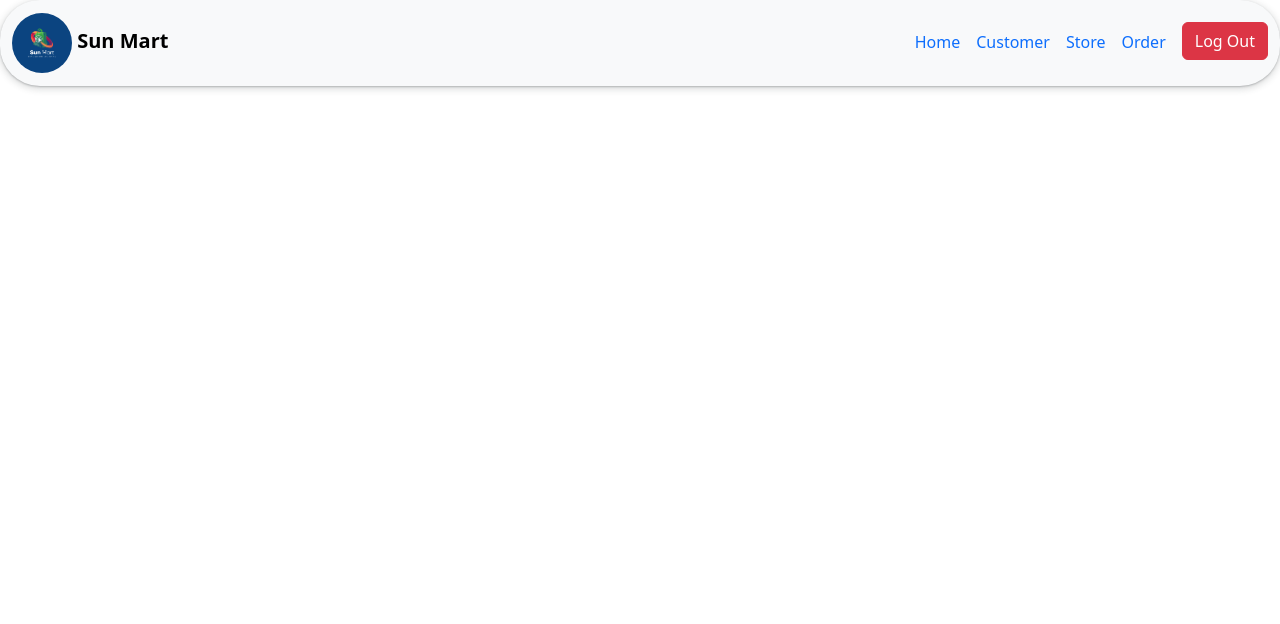
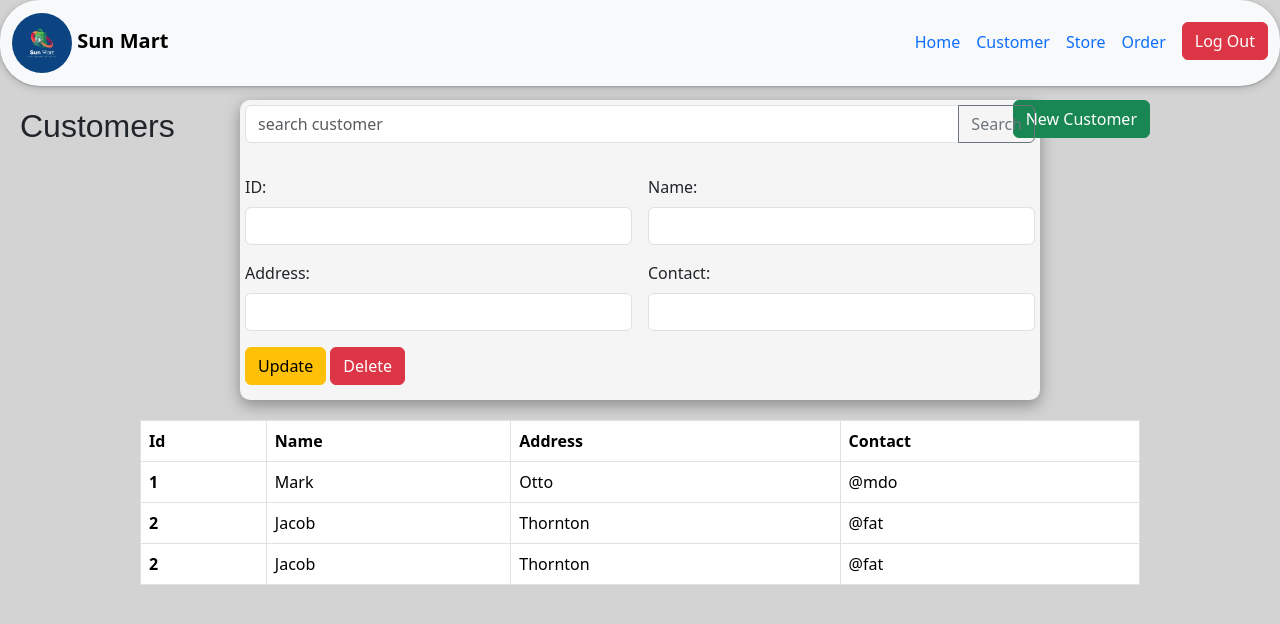
Before and after one commit to UvinduV/Assignment-06, a plain HTML site: page index.html in a window 1280 px wide. Drawn offline with nearby package versions, Linux system fonts and the light colour scheme.

Commit message:
add customer page

```diff
--- a/index.html
+++ b/index.html
@@ -58,7 +58,7 @@
         }
 
         /*-home-*/
-        #home-sec{
+        body{
             background: lightgray;
         }
         #home-sec>#sidebtn{
@@ -83,13 +83,13 @@
             top: 10px;
 
         }
-        #div1{
+        #sidebtn>a>#div1{
             opacity: 1;
         }
-        #div2{
+        #sidebtn>a>#div2{
             opacity: 75%;
         }
-        #div3{
+        #sidebtn>a>#div3{
             opacity: 50%;
         }
         .BtnManage>h4{
@@ -108,14 +108,11 @@
             opacity: 1;
 
         }
-
         #home-sec>h2{
             text-decoration-style: dashed;
             position: absolute;
             top: 550px;
             right: 30px;
-
-
         }
         #home-sec>h1{
             font-size: 250px;
@@ -129,6 +126,40 @@
         }
         .card-body{
             box-shadow: rgba(0, 0, 0, 0.25) 0px 14px 28px, rgba(0, 0, 0, 0.22) 0px 10px 10px;
+        }
+
+        /*-customer-*/
+        #customerSearch{
+            width: 800px;
+            height: 300px;
+            border-radius: 10px;
+            background: whitesmoke;
+            position: absolute;
+            top: 100px;
+            left: 0;
+            right: 0;
+            margin: auto;
+            padding: 5px;
+            box-shadow: rgba(0, 0, 0, 0.35) 0px 5px 15px;
+        }
+        #newCust{
+            position: absolute;
+            top: 100px;
+            right: 130px;
+            margin: auto;
+        }
+        #custTable{
+            width: 1000px;
+            position: absolute;
+            top: 420px;
+            left: 0;
+            right: 0;
+            margin: auto;
+        }
+        #form-tittle{
+            position: absolute;
+            left: 20px;
+            font-family: sans-serif;
         }
 
 
@@ -147,7 +178,7 @@
                     <span class="nav-link" id="nav-home">Home</span>
                 </li>
                 <li class="nav-item">
-                    <span class="nav-link" href="customer.html">Customer</span>
+                    <span class="nav-link" id="nav-customer">Customer</span>
                 </li>
                 <li class="nav-item">
                     <span class="nav-link" href="store.html">Store</span>
@@ -198,9 +229,9 @@
 
 <!--home-sec-->
 <section id="home-sec">
-    <h1>
+    <!--<h1>
         Sun Mart
-    </h1>
+    </h1>-->
     <br>
     <br>
     <div class="container text-center">
@@ -267,8 +298,121 @@
 
 </section>
 
-<!---->
+<!--customer-page-->
+<section id="customer-sec">
+    <div id="form-tittle">
+        <h1>Customers</h1>
+    </div>
 
+    <div id="customerSearch">
+        <form class="row g-3">
+            <div class="input-group mb-3">
+                <input type="text" class="form-control" placeholder="search customer" aria-label="search" aria-describedby="button-addon2">
+                <button class="btn btn-outline-secondary" type="button" id="button-addon2">Search</button>
+            </div>
+
+            <div class="col-md-6">
+                <label for="custID" class="form-label">ID:</label>
+                <input type="text" class="form-control" id="custID">
+            </div>
+            <div class="col-md-6">
+                <label for="custName" class="form-label">Name:</label>
+                <input type="text" class="form-control" id="custName">
+            </div>
+            <div class="col-md-6">
+                <label for="custAddress" class="form-label">Address:</label>
+                <input type="text" class="form-control" id="custAddress">
+            </div>
+            <div class="col-md-6">
+                <label for="custContct" class="form-label">Contact:</label>
+                <input type="text" class="form-control" id="custContct">
+            </div>
+
+            <div class="col-12">
+                <button type="button" class="btn btn-warning">Update</button>
+                <button type="button" class="btn btn-danger">Delete</button>
+            </div>
+        </form>
+    </div>
+
+    <div id="newCust">
+
+        <!-- Button trigger modal -->
+        <button type="button" class="btn btn-success" data-bs-toggle="modal" data-bs-target="#exampleModal">
+            New Customer
+        </button>
+
+        <!-- Modal -->
+        <div class="modal fade" id="exampleModal" tabindex="-1" aria-labelledby="exampleModalLabel" aria-hidden="true">
+            <div class="modal-dialog">
+                <div class="modal-content">
+                    <div class="modal-header">
+                        <h1 class="modal-title fs-5" id="exampleModalLabel">Customer Register</h1>
+                        <button type="button" class="btn-close" data-bs-dismiss="modal" aria-label="Close"></button>
+                    </div>
+
+                    <div class="modal-body">
+                        <div class="mb-3">
+                            <label for="Id" class="form-label">ID:</label>
+                            <input type="text" class="form-control" id="Id" placeholder="">
+                        </div>
+                        <div class="mb-3">
+                            <label for="Name" class="form-label">Name:</label>
+                            <input type="text" class="form-control" id="Name" placeholder="">
+                        </div>
+                        <div class="mb-3">
+                            <label for="Address" class="form-label">Address:</label>
+                            <input type="text" class="form-control" id="Address" placeholder="">
+                        </div>
+                        <div class="mb-3">
+                            <label for="Contact" class="form-label">Contact:</label>
+                            <input type="text" class="form-control" id="Contact" placeholder="">
+                        </div>
+                    </div>
+
+                    <div class="modal-footer">
+                        <button type="button" class="btn btn-secondary" data-bs-dismiss="modal">Close</button>
+                        <button type="button" class="btn btn-primary">Save</button>
+                    </div>
+                </div>
+            </div>
+        </div>
+    </div>
+
+    <div id="custTable">
+        <table class="table table-bordered">
+            <thead>
+            <tr>
+                <th scope="col">Id</th>
+                <th scope="col">Name</th>
+                <th scope="col">Address</th>
+                <th scope="col">Contact</th>
+            </tr>
+            </thead>
+            <tbody>
+            <tr>
+                <th scope="row">1</th>
+                <td>Mark</td>
+                <td>Otto</td>
+                <td>@mdo</td>
+            </tr>
+            <tr>
+                <th scope="row">2</th>
+                <td>Jacob</td>
+                <td>Thornton</td>
+                <td>@fat</td>
+            </tr>
+            <tr>
+                <th scope="row">2</th>
+                <td>Jacob</td>
+                <td>Thornton</td>
+                <td>@fat</td>
+            </tr>
+
+            </tbody>
+        </table>
+    </div>
+</section>
 
 
 
@@ -286,12 +430,12 @@
         $('#home-sec').css({display:'block'});
     });
 
-    /*/!*login-sec*!/
+    /*login-sec*/
     $('#nav-login').on('click',()=>{
         $('#home-sec').css({display:'none'});
         $('#login-sec').css({display:'block'});
 
-    })*/
+    })
 </script>
 
 </body>
```
